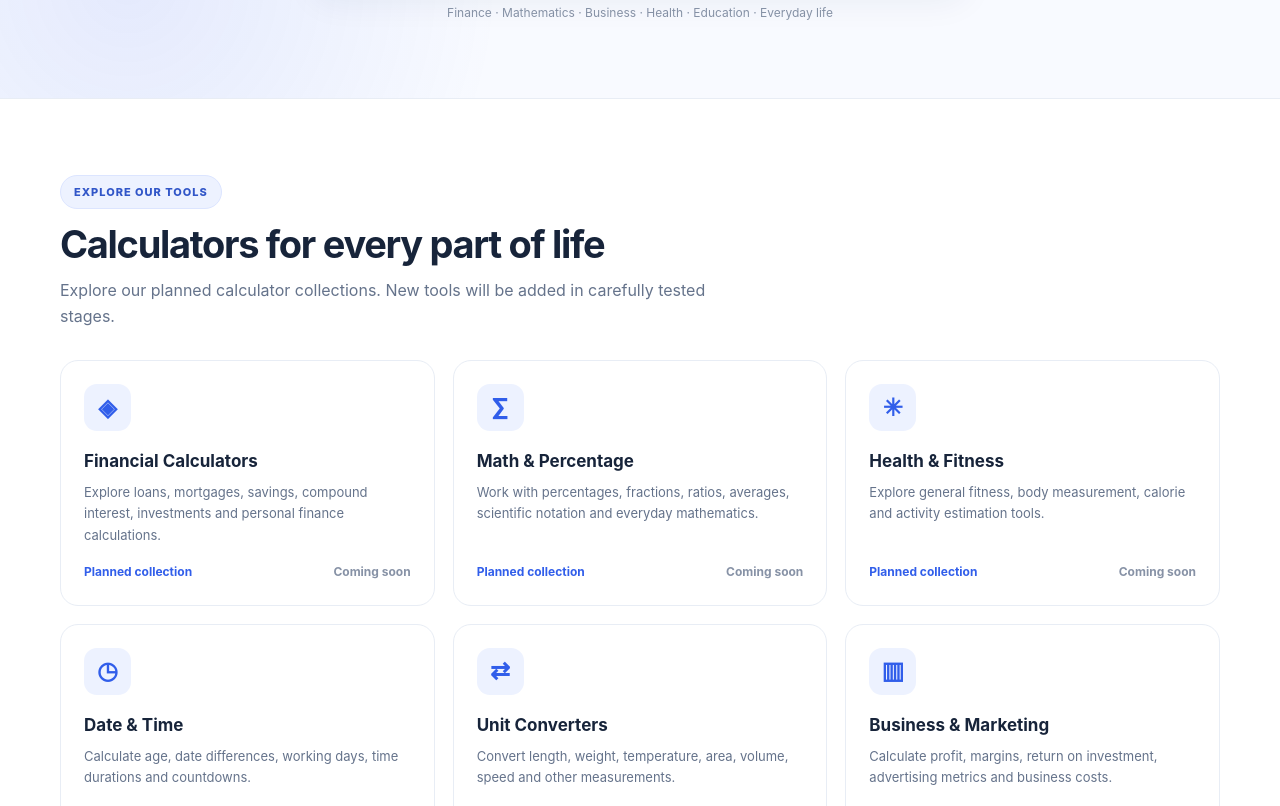
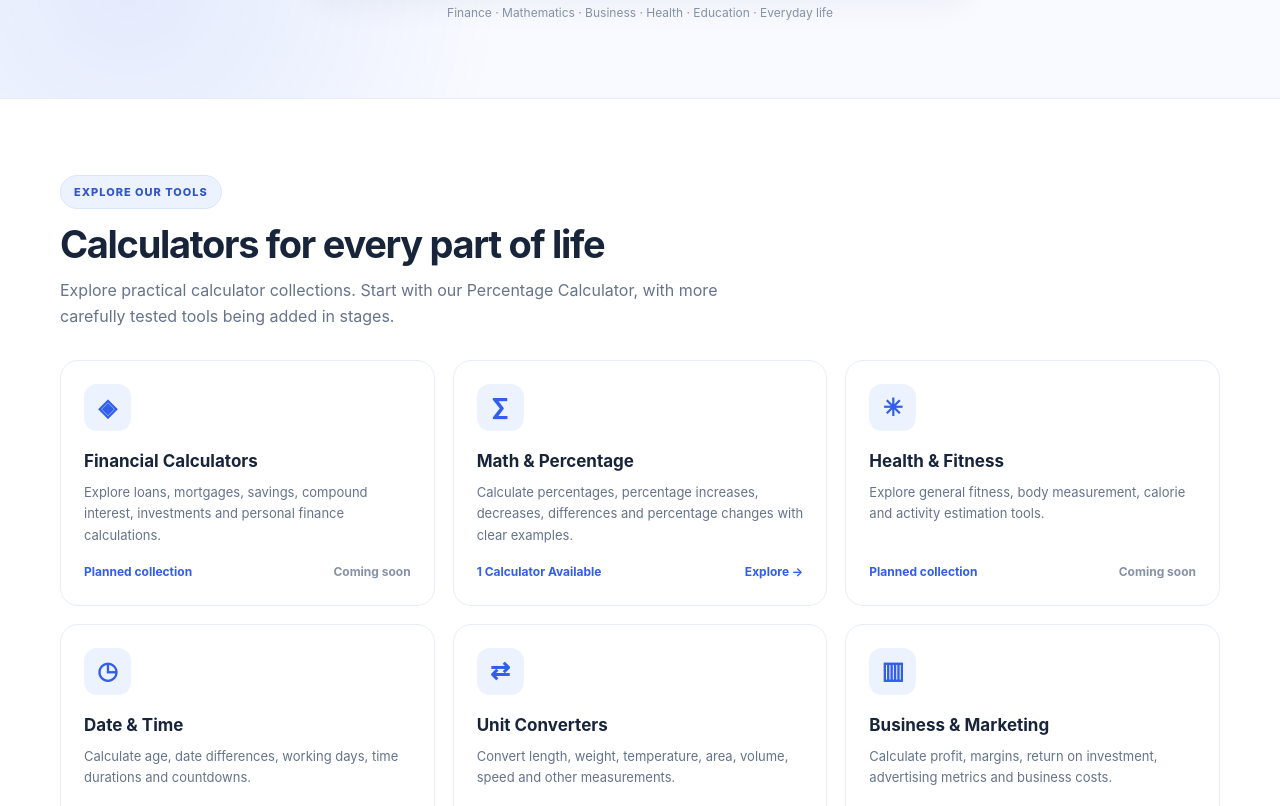
Before and after one commit to abdullahweb101/calcnest, a plain HTML site: page index.html in a window 1280 px wide. Shown: the part 551-1357 px from the top of the page. Drawn offline with Linux system fonts and the light colour scheme.

Commit message:
Update index.html

```diff
--- a/index.html
+++ b/index.html
@@ -176,6 +176,10 @@
       gap:18px;
     }
     .category-card {
+      display:block;
+      color:inherit;
+      text-decoration:none;
+      cursor:pointer;
       padding:23px;
       background:white;
       border:1px solid var(--line);
@@ -370,7 +374,7 @@
       <div class="section-heading">
         <span class="eyebrow">Explore our tools</span>
         <h2>Calculators for every part of life</h2>
-        <p>Explore our planned calculator collections. New tools will be added in carefully tested stages.</p>
+        <p>Explore practical calculator collections. Start with our Percentage Calculator, with more carefully tested tools being added in stages.</p>
       </div>
 
       <div class="category-grid" id="categoryGrid">
@@ -381,12 +385,12 @@
           <div class="card-bottom"><span>Planned collection</span><span class="coming">Coming soon</span></div>
         </article>
 
-        <article class="category-card" data-search="math mathematics percentage fraction ratio average">
+        <a class="category-card" href="/calculators/percentage-calculator.html" data-search="math mathematics percentage fraction ratio average percentage calculator">
           <div class="category-icon">∑</div>
           <h3>Math & Percentage</h3>
-          <p>Work with percentages, fractions, ratios, averages, scientific notation and everyday mathematics.</p>
-          <div class="card-bottom"><span>Planned collection</span><span class="coming">Coming soon</span></div>
-        </article>
+          <p>Calculate percentages, percentage increases, decreases, differences and percentage changes with clear examples.</p>
+          <div class="card-bottom"><span>1 Calculator Available</span><span>Explore →</span></div>
+        </a>
 
         <article class="category-card" data-search="health fitness bmi calorie body weight activity">
           <div class="category-icon">✳</div>
```
